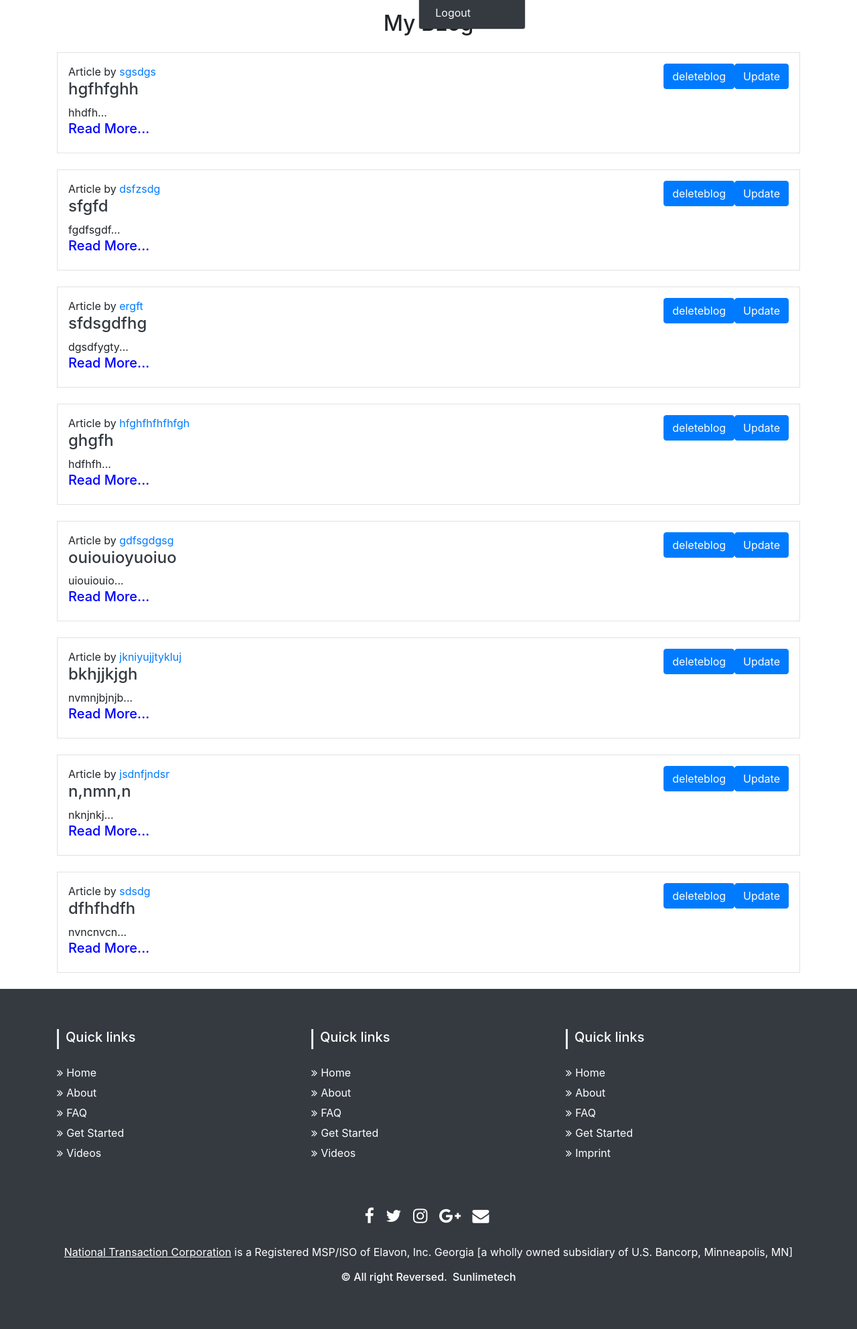
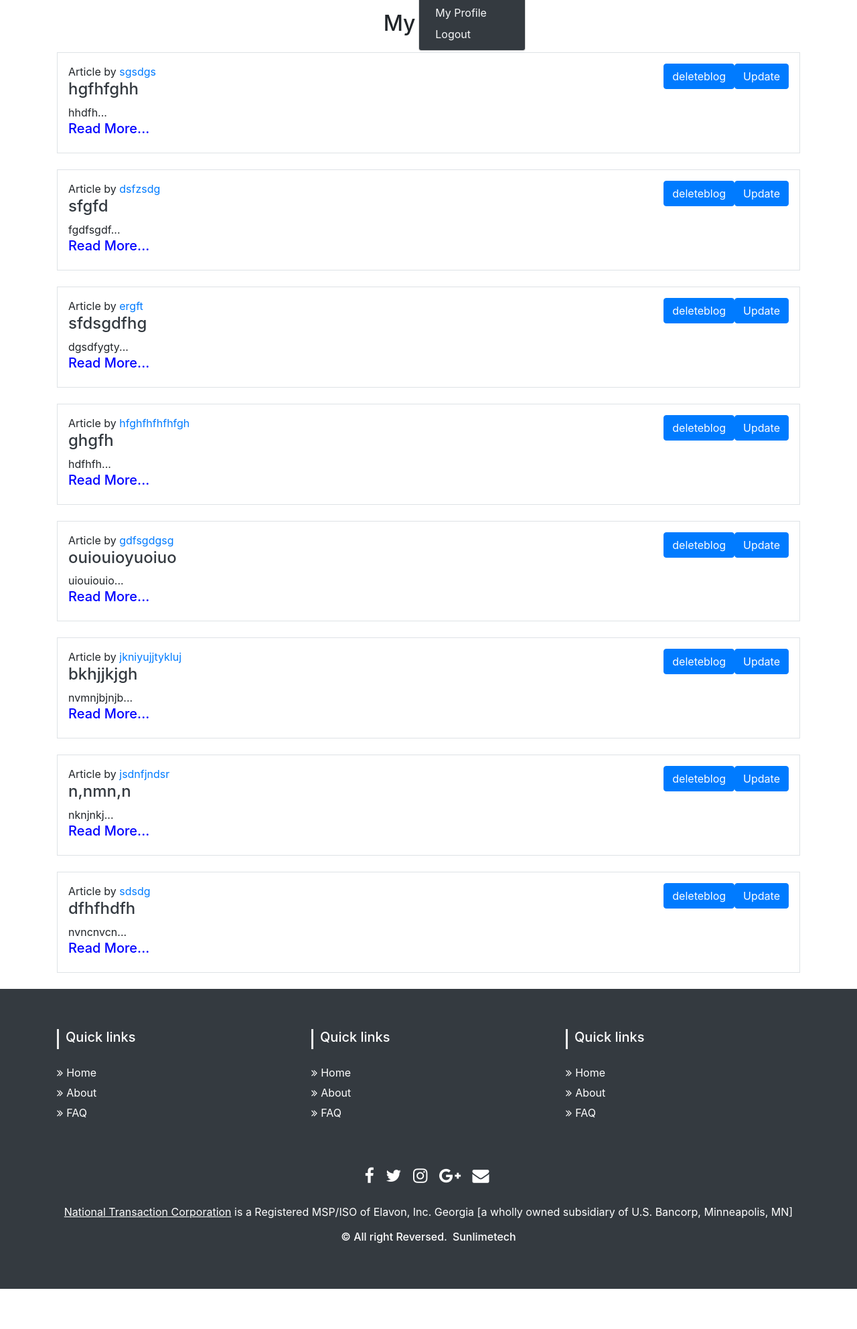
Before and after one commit to Muhammad-Akhlaq/Disaster-Assistant-System, a Django app: page /myblogs/admin in a window 1280 px wide, after a click on "admin". Shown: the part 56-2041 px from the top of the page at 67% size. After the commit the page ends 1981 px from the top, so only its background shows below. Run offline with Django 3.2, Linux system fonts and the light colour scheme; a user stored in the database is signed in; data comes from the database, SQL or seed files in the repository; both versions use the stored data as it was after the commit; some libraries are stand-ins or nearby versions.

Commit message:
My profile

```diff
--- a/DAS/fyp/urls.py
+++ b/DAS/fyp/urls.py
@@ -20,6 +20,7 @@ urlpatterns = [
     path('earthquake/', views.earthquake, name='earthquake'),
     path('flood/', views.flood, name='flood'),
     path('signup/', views.signup, name='signup'),
+    path('myprofile/', views.myprofile, name='myprofile'),
     path('login/', views.Login, name='login'),
     path('logout/', views.Logout, name='logout')
 
--- a/DAS/fyp/views.py
+++ b/DAS/fyp/views.py
@@ -276,6 +276,11 @@ def signup(request):
     return render(request,'signup.html')
 
 
+def myprofile(request):
+
+    return render(request, 'myprofile.html')
+
+
 def Login(request):
     if request.method=='POST':
         loginusername= request.POST['loginusername']
--- a/DAS/templates/base.html
+++ b/DAS/templates/base.html
@@ -73,13 +73,18 @@
       <div class="ml-auto form-inline">
         {% if user.is_authenticated %}
         <ul class="navbar-nav mr-2">
-          <li class="nav-item dropdown">
+          <li class="nav-item dropdown {% block adminactive %}{% endblock adminactive %}">
             <a class="nav-link dropdown-toggle" href="#" id="navbarDropdown" role="button" data-toggle="dropdown">
               {{request.user}}
             </a>
             <div class="dropdown-menu bg-dark" aria-labelledby="navbarDropdown">
+              <a class="dropdown-item text-light" href="/myprofile/">My Profile</a>
               <a class="dropdown-item text-light" href="/logout/">Logout</a>
             </div>
+
+
+
+
           </li>
         </ul>
         {% else %}
@@ -119,7 +124,7 @@
 
   <!-- Footer -->
   {% block footer %}
-  <section id="footer"  {% block footerhidden %} {% endblock footerhidden %}>
+  <section id="footer" {% block footerhidden %} {% endblock footerhidden %}>
   {% endblock footer %}
     <div class="container">
       <div class="row text-center text-xs-center text-sm-left text-md-left">
@@ -129,9 +134,6 @@
             <li><a href="https://www.fiverr.com/share/qb8D02"><i class="fa fa-angle-double-right"></i>Home</a></li>
             <li><a href="https://www.fiverr.com/share/qb8D02"><i class="fa fa-angle-double-right"></i>About</a></li>
             <li><a href="https://www.fiverr.com/share/qb8D02"><i class="fa fa-angle-double-right"></i>FAQ</a></li>
-            <li><a href="https://www.fiverr.com/share/qb8D02"><i class="fa fa-angle-double-right"></i>Get Started</a>
-            </li>
-            <li><a href="https://www.fiverr.com/share/qb8D02"><i class="fa fa-angle-double-right"></i>Videos</a></li>
           </ul>
         </div>
         <div class="col-xs-12 col-sm-4 col-md-4">
@@ -140,9 +142,6 @@
             <li><a href="https://www.fiverr.com/share/qb8D02"><i class="fa fa-angle-double-right"></i>Home</a></li>
             <li><a href="https://www.fiverr.com/share/qb8D02"><i class="fa fa-angle-double-right"></i>About</a></li>
             <li><a href="https://www.fiverr.com/share/qb8D02"><i class="fa fa-angle-double-right"></i>FAQ</a></li>
-            <li><a href="https://www.fiverr.com/share/qb8D02"><i class="fa fa-angle-double-right"></i>Get Started</a>
-            </li>
-            <li><a href="https://www.fiverr.com/share/qb8D02"><i class="fa fa-angle-double-right"></i>Videos</a></li>
           </ul>
         </div>
         <div class="col-xs-12 col-sm-4 col-md-4">
@@ -151,10 +150,6 @@
             <li><a href="https://www.fiverr.com/share/qb8D02"><i class="fa fa-angle-double-right"></i>Home</a></li>
             <li><a href="https://www.fiverr.com/share/qb8D02"><i class="fa fa-angle-double-right"></i>About</a></li>
             <li><a href="https://www.fiverr.com/share/qb8D02"><i class="fa fa-angle-double-right"></i>FAQ</a></li>
-            <li><a href="https://www.fiverr.com/share/qb8D02"><i class="fa fa-angle-double-right"></i>Get Started</a>
-            </li>
-            <li><a href="https://wwwe.sunlimetech.com" title="Design and developed by"><i
-                  class="fa fa-angle-double-right"></i>Imprint</a></li>
           </ul>
         </div>
       </div>
--- a/DAS/templates/myblogs.html
+++ b/DAS/templates/myblogs.html
@@ -10,9 +10,7 @@ My Blogs
 <div class="container">
   <h2 class="text-center my-3">My BLog</h2>
   {% if blogs|length < 1 %}
-  <h1>
-    hello g kidder mooh chakya j??? Gando ja k write ty ker ly koi pella
-  </h1>
+  <h3>You haven't written any blog yet.</h3>
   {% else %}
   {% for blog in blogs %}
   <div class="my-4 p-3 border">
```
Also changed, not shown: DAS/templates/myprofile.html (added, +46 -0 lines), DAS/db.sqlite3.
